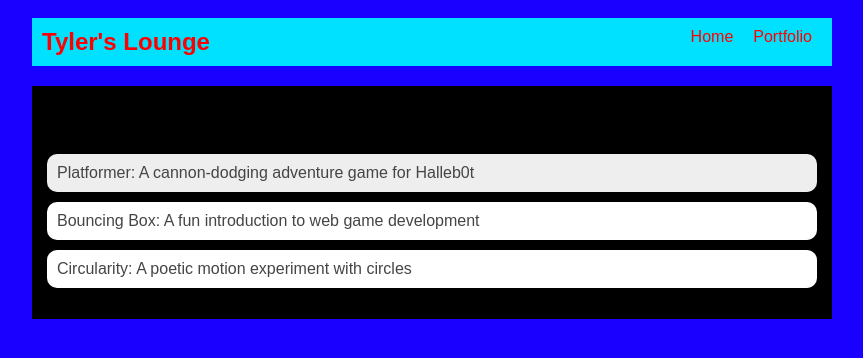
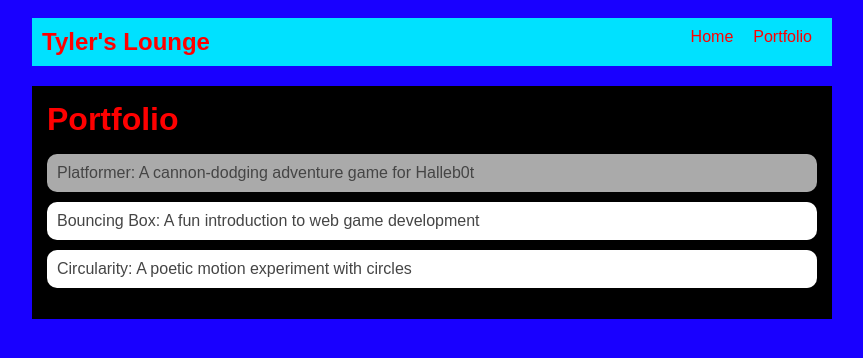
Before and after one commit to tMcGeeKHS/tMcGeeKHS.github.io, a plain HTML site: page portfolio.html in a window 1280 px wide. In both pictures the pointer is over the item "Platformer: A cannon-dodging adventure game for Halleb0t". Shown: the whole page, without its empty margins (208-1071 px from the left). Drawn offline with Linux system fonts and the light colour scheme.

Commit message:
add index.html and css files

```diff
--- a/style.css
+++ b/style.css
@@ -82,7 +82,7 @@ h3 {
 }
 /* Portfolio styles */
 .content h1 {
-  color: black;
+  color: rgb(255, 0, 0);
 }
 
 #portfolio {
@@ -98,7 +98,7 @@ h3 {
 }
 
 #portfolio li:hover {
-  background: #eee;
+  background: #eeeeeeb6;
 }
 
 #portfolio a {
```
Also changed, not shown: index.html (+1 -2 lines).
